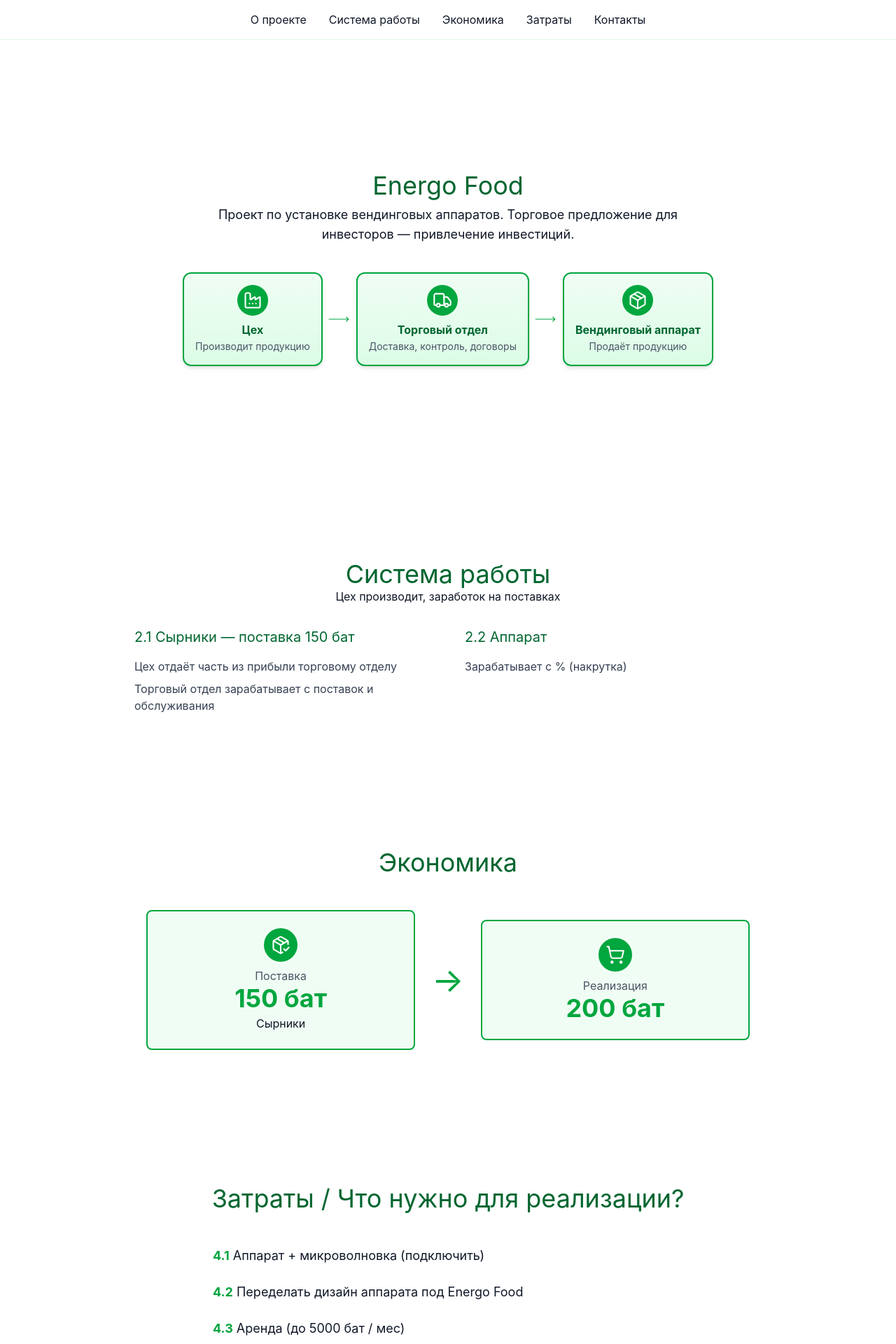
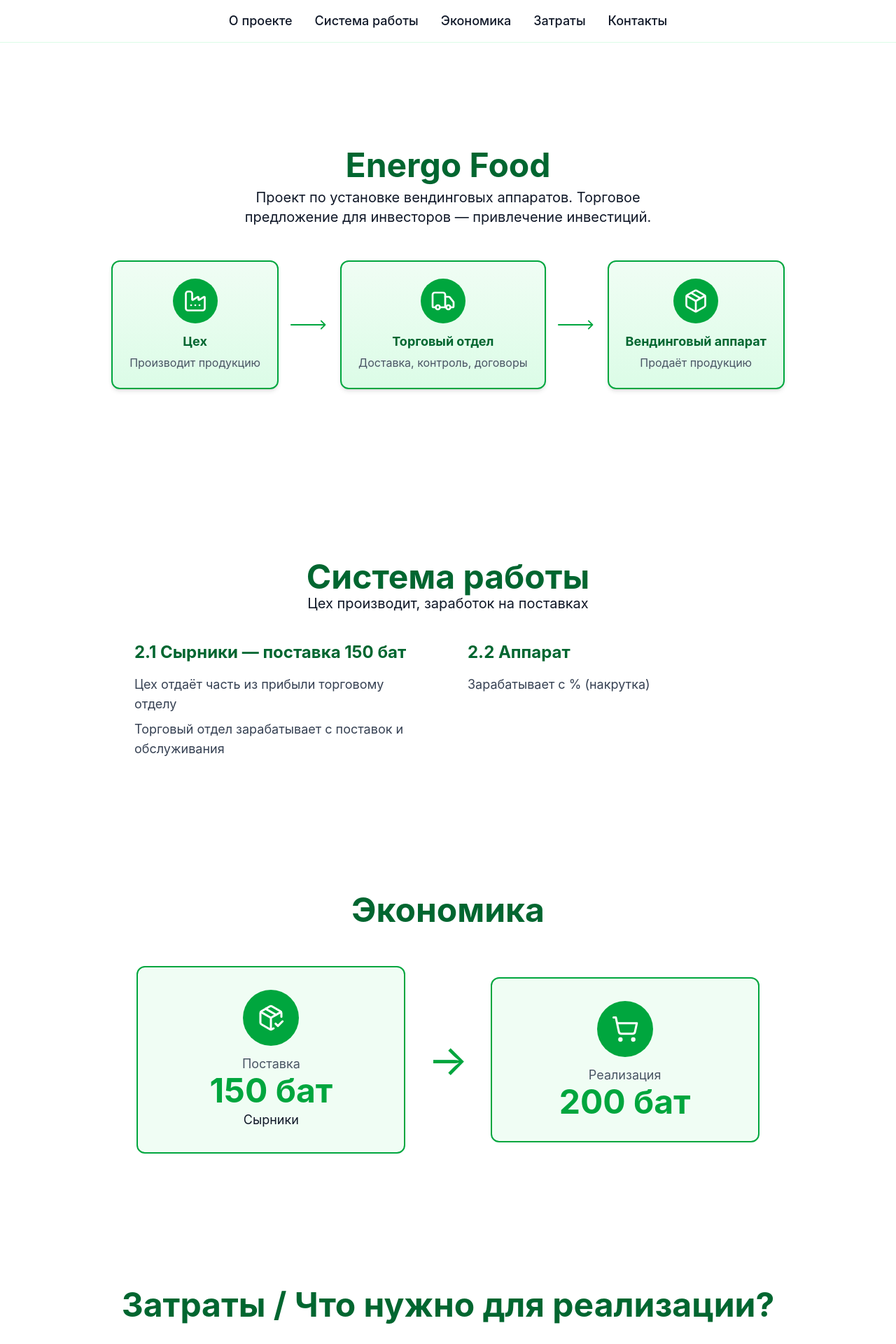
Before and after one commit to webdiller/vending, a React (Vite) app: page / in a window 1280 px wide. Shown: the top 1920 px of the page at 70% size. Built offline with nearby package versions, Linux system fonts and the light colour scheme.

Commit message:
upd: upd app

```diff
--- a/src/components/Presentation.tsx
+++ b/src/components/Presentation.tsx
@@ -14,7 +14,7 @@
 
 export default function Presentation() {
   const arrowSvg = (
-    <svg viewBox="0 0 60 24" fill="none" className="w-6 h-5 md:w-8 md:h-5 shrink-0">
+    <svg viewBox="0 0 60 24" fill="none" className="w-8 h-6 sm:w-10 sm:h-7 md:w-12 md:h-8 lg:w-14 lg:h-9 shrink-0">
       <path
         d="M2 12h52M48 6l6 6-6 6"
         stroke="currentColor"
@@ -33,7 +33,7 @@
             <a
               key={id}
               href={`#${id}`}
-              className="text-sm md:text-base text-green-800 hover:text-green-600 transition-colors px-2 py-1 rounded hover:bg-green-50"
+              className="text-base md:text-lg text-green-800 hover:text-green-600 transition-colors px-2 py-1 rounded hover:bg-green-50 font-medium"
             >
               {label}
             </a>
@@ -47,61 +47,61 @@
           id="hero"
           className="min-h-[80vh] flex flex-col items-center justify-center text-center px-4 py-16 md:py-24"
         >
-          <h2 className="text-xl sm:text-2xl md:text-3xl lg:text-4xl font-normal text-green-800">
+          <h2 className="text-2xl sm:text-3xl md:text-4xl lg:text-5xl font-bold text-green-800">
             Energo Food
           </h2>
-          <p className="text-sm sm:text-base md:text-lg text-center max-w-2xl mt-2">
+          <p className="text-base sm:text-lg md:text-xl text-center max-w-2xl mt-2">
             Проект по установке вендинговых аппаратов. Торговое предложение для
             инвесторов — привлечение инвестиций.
           </p>
-          <div className="flex flex-col md:flex-row flex-wrap items-center justify-center gap-2 md:gap-2 max-w-3xl mx-auto mt-4 md:mt-10">
-            <div className="flex flex-col items-center text-center p-3 md:p-4 bg-linear-to-b from-green-50 to-green-100 border-2 border-green-600 rounded-xl shadow-md w-full md:w-auto md:min-w-[120px] shrink-0">
-              <div className="flex items-center justify-center w-9 h-9 md:w-11 md:h-11 rounded-full bg-green-600 text-white mb-1 md:mb-2">
-                <Factory size={24} strokeWidth={1.8} className="md:w-7 md:h-7 shrink-0" />
+          <div className="flex flex-col xl:flex-row items-center justify-center gap-3 md:gap-4 max-w-4xl mx-auto mt-6 md:mt-12">
+            <div className="flex flex-col items-center text-center p-4 md:p-6 bg-linear-to-b from-green-50 to-green-100 border-2 border-green-600 rounded-xl shadow-md w-full md:w-auto md:min-w-[160px] shrink-0">
+              <div className="flex items-center justify-center w-12 h-12 sm:w-14 sm:h-14 md:w-16 md:h-16 rounded-full bg-green-600 text-white mb-2 md:mb-3">
+                <Factory size={32} strokeWidth={1.8} className="w-7 h-7 sm:w-8 sm:h-8 md:w-9 md:h-9 shrink-0" />
               </div>
-              <div className="font-bold text-green-800 text-xs sm:text-sm md:text-base">Цех</div>
-              <div className="text-gray-600 text-[10px] sm:text-xs md:text-sm mt-0.5">Производит продукцию</div>
+              <div className="font-bold text-green-800 text-sm sm:text-base md:text-lg">Цех</div>
+              <div className="text-gray-600 text-xs sm:text-sm md:text-base mt-1">Производит продукцию</div>
             </div>
-            <div className="flex items-center justify-center text-green-600 rotate-90 md:rotate-0 shrink-0">
+            <div className="flex items-center justify-center text-green-600 rotate-90 xl:rotate-0 shrink-0">
               {arrowSvg}
             </div>
-            <div className="flex flex-col items-center text-center p-3 md:p-4 bg-linear-to-b from-green-50 to-green-100 border-2 border-green-600 rounded-xl shadow-md w-full md:w-auto md:min-w-[120px] shrink-0">
-              <div className="flex items-center justify-center w-9 h-9 md:w-11 md:h-11 rounded-full bg-green-600 text-white mb-1 md:mb-2">
-                <Truck size={24} strokeWidth={1.8} className="md:w-7 md:h-7 shrink-0" />
+            <div className="flex flex-col items-center text-center p-4 md:p-6 bg-linear-to-b from-green-50 to-green-100 border-2 border-green-600 rounded-xl shadow-md w-full md:w-auto md:min-w-[160px] shrink-0">
+              <div className="flex items-center justify-center w-12 h-12 sm:w-14 sm:h-14 md:w-16 md:h-16 rounded-full bg-green-600 text-white mb-2 md:mb-3">
+                <Truck size={32} strokeWidth={1.8} className="w-7 h-7 sm:w-8 sm:h-8 md:w-9 md:h-9 shrink-0" />
               </div>
-              <div className="font-bold text-green-800 text-xs sm:text-sm md:text-base">Торговый отдел</div>
-              <div className="text-gray-600 text-[10px] sm:text-xs md:text-sm mt-0.5">Доставка, контроль, договоры</div>
+              <div className="font-bold text-green-800 text-sm sm:text-base md:text-lg">Торговый отдел</div>
+              <div className="text-gray-600 text-xs sm:text-sm md:text-base mt-1">Доставка, контроль, договоры</div>
             </div>
-            <div className="flex items-center justify-center text-green-600 rotate-90 md:rotate-0 shrink-0">
+            <div className="flex items-center justify-center text-green-600 rotate-90 xl:rotate-0 shrink-0">
               {arrowSvg}
             </div>
-            <div className="flex flex-col items-center text-center p-3 md:p-4 bg-linear-to-b from-green-50 to-green-100 border-2 border-green-600 rounded-xl shadow-md w-full md:w-auto md:min-w-[120px] shrink-0">
-              <div className="flex items-center justify-center w-9 h-9 md:w-11 md:h-11 rounded-full bg-green-600 text-white mb-1 md:mb-2">
-                <Package size={24} strokeWidth={1.8} className="md:w-7 md:h-7 shrink-0" />
+            <div className="flex flex-col items-center text-center p-4 md:p-6 bg-linear-to-b from-green-50 to-green-100 border-2 border-green-600 rounded-xl shadow-md w-full md:w-auto md:min-w-[160px] shrink-0">
+              <div className="flex items-center justify-center w-12 h-12 sm:w-14 sm:h-14 md:w-16 md:h-16 rounded-full bg-green-600 text-white mb-2 md:mb-3">
+                <Package size={32} strokeWidth={1.8} className="w-7 h-7 sm:w-8 sm:h-8 md:w-9 md:h-9 shrink-0" />
               </div>
-              <div className="font-bold text-green-800 text-xs sm:text-sm md:text-base">Вендинговый аппарат</div>
-              <div className="text-gray-600 text-[10px] sm:text-xs md:text-sm mt-0.5">Продаёт продукцию</div>
+              <div className="font-bold text-green-800 text-sm sm:text-base md:text-lg">Вендинговый аппарат</div>
+              <div className="text-gray-600 text-xs sm:text-sm md:text-base mt-1">Продаёт продукцию</div>
             </div>
           </div>
         </section>
 
         {/* 2 Система работы */}
         <section id="system" className="px-4 py-16 md:py-24 text-center">
-          <h2 className="text-xl sm:text-2xl md:text-3xl lg:text-4xl font-normal text-green-800">
+          <h2 className="text-2xl sm:text-3xl md:text-4xl lg:text-5xl font-bold text-green-800">
             Система работы
           </h2>
-          <p className="text-sm sm:text-base mb-4 md:mb-8">Цех производит, заработок на поставках</p>
-          <div className="grid grid-cols-1 md:grid-cols-2 gap-6 md:gap-12 text-left max-w-4xl mx-auto">
+          <p className="text-base sm:text-lg md:text-xl mb-6 md:mb-10">Цех производит, заработок на поставках</p>
+          <div className="grid grid-cols-1 md:grid-cols-2 gap-8 md:gap-14 text-left max-w-4xl mx-auto">
             <div>
-              <h3 className="text-base sm:text-lg md:text-xl mb-4 text-green-800">2.1 Сырники — поставка 150 бат</h3>
-              <ul className="text-xs sm:text-sm md:text-base space-y-2 text-gray-700">
+              <h3 className="text-lg sm:text-xl md:text-2xl font-bold mb-4 text-green-800">2.1 Сырники — поставка 150 бат</h3>
+              <ul className="text-sm sm:text-base md:text-lg space-y-2 text-gray-700">
                 <li>Цех отдаёт часть из прибыли торговому отделу</li>
                 <li>Торговый отдел зарабатывает с поставок и обслуживания</li>
               </ul>
             </div>
             <div>
-              <h3 className="text-base sm:text-lg md:text-xl mb-4 text-green-800">2.2 Аппарат</h3>
-              <ul className="text-xs sm:text-sm md:text-base space-y-2 text-gray-700">
+              <h3 className="text-lg sm:text-xl md:text-2xl font-bold mb-4 text-green-800">2.2 Аппарат</h3>
+              <ul className="text-sm sm:text-base md:text-lg space-y-2 text-gray-700">
                 <li>Зарабатывает с % (накрутка)</li>
               </ul>
             </div>
@@ -110,37 +110,37 @@
 
         {/* 3 Экономика */}
         <section id="economics" className="px-4 py-16 md:py-24 text-center">
-          <h2 className="text-xl sm:text-2xl md:text-3xl lg:text-4xl font-normal text-green-800">
+          <h2 className="text-2xl sm:text-3xl md:text-4xl lg:text-5xl font-bold text-green-800">
             Экономика
           </h2>
-          <div className="flex flex-col md:flex-row items-center justify-center gap-3 md:gap-6 mt-6 md:mt-12">
-            <div className="border-2 border-green-600 rounded-lg p-4 md:p-6 bg-green-50 text-center max-w-sm w-full">
-              <div className="flex items-center justify-center w-10 h-10 md:w-12 md:h-12 rounded-full bg-green-600 text-white mx-auto mb-2">
-                <PackageCheck size={24} strokeWidth={1.8} className="md:w-7 md:h-7 shrink-0" />
+          <div className="flex flex-col md:flex-row items-center justify-center gap-4 md:gap-8 mt-8 md:mt-14">
+            <div className="border-2 border-green-600 rounded-xl p-6 md:p-8 bg-green-50 text-center max-w-sm w-full">
+              <div className="flex items-center justify-center w-14 h-14 sm:w-16 sm:h-16 md:w-20 md:h-20 rounded-full bg-green-600 text-white mx-auto mb-3">
+                <PackageCheck size={36} strokeWidth={1.8} className="w-9 h-9 sm:w-10 sm:h-10 shrink-0" />
               </div>
-              <p className="text-xs sm:text-sm md:text-base text-gray-600">Поставка</p>
-              <p className="text-2xl sm:text-3xl md:text-4xl font-bold text-green-600">150 бат</p>
-              <p className="text-xs sm:text-sm md:text-base mt-1">Сырники</p>
+              <p className="text-sm sm:text-base md:text-lg text-gray-600">Поставка</p>
+              <p className="text-3xl sm:text-4xl md:text-5xl font-bold text-green-600">150 бат</p>
+              <p className="text-sm sm:text-base md:text-lg mt-1">Сырники</p>
             </div>
-            <span className="text-green-600 text-2xl sm:text-3xl md:text-4xl lg:text-5xl rotate-90 md:rotate-0 shrink-0">
+            <span className="text-green-600 text-3xl sm:text-4xl md:text-5xl lg:text-6xl rotate-90 xl:rotate-0 shrink-0">
               →
             </span>
-            <div className="border-2 border-green-600 rounded-lg p-4 md:p-6 bg-green-50 text-center max-w-sm w-full">
-              <div className="flex items-center justify-center w-10 h-10 md:w-12 md:h-12 rounded-full bg-green-600 text-white mx-auto mb-2">
-                <ShoppingCart size={24} strokeWidth={1.8} className="md:w-7 md:h-7 shrink-0" />
+            <div className="border-2 border-green-600 rounded-xl p-6 md:p-8 bg-green-50 text-center max-w-sm w-full">
+              <div className="flex items-center justify-center w-14 h-14 sm:w-16 sm:h-16 md:w-20 md:h-20 rounded-full bg-green-600 text-white mx-auto mb-3">
+                <ShoppingCart size={36} strokeWidth={1.8} className="w-9 h-9 sm:w-10 sm:h-10 shrink-0" />
               </div>
-              <p className="text-xs sm:text-sm md:text-base text-gray-600">Реализация</p>
-              <p className="text-2xl sm:text-3xl md:text-4xl font-bold text-green-600">200 бат</p>
+              <p className="text-sm sm:text-base md:text-lg text-gray-600">Реализация</p>
+              <p className="text-3xl sm:text-4xl md:text-5xl font-bold text-green-600">200 бат</p>
             </div>
           </div>
         </section>
 
         {/* 4 Затраты */}
         <section id="costs" className="px-4 py-16 md:py-24 text-center">
-          <h2 className="text-xl sm:text-2xl md:text-3xl lg:text-4xl font-normal text-green-800">
+          <h2 className="text-2xl sm:text-3xl md:text-4xl lg:text-5xl font-bold text-green-800">
             Затраты / Что нужно для реализации?
           </h2>
-          <ul className="text-left mt-6 md:mt-12 space-y-4 md:space-y-6 text-sm sm:text-base md:text-lg max-w-2xl mx-auto">
+          <ul className="text-left mt-8 md:mt-14 space-y-5 md:space-y-7 text-base sm:text-lg md:text-xl max-w-2xl mx-auto">
             <li>
               <strong className="text-green-600">4.1</strong> Аппарат + микроволновка
               (подключить)
@@ -162,20 +162,20 @@
 
         {/* 5 Контакты */}
         <section id="contacts" className="px-4 py-16 md:py-24 text-center">
-          <h2 className="text-xl sm:text-2xl md:text-3xl lg:text-4xl font-normal text-green-800">
+          <h2 className="text-2xl sm:text-3xl md:text-4xl lg:text-5xl font-bold text-green-800">
             Свяжитесь с нами
           </h2>
-          <p className="text-sm sm:text-base mb-4 md:mb-8">Для обсуждения инвестиций и партнёрства</p>
-          <div className="flex justify-center items-center gap-2 md:gap-4">
+          <p className="text-base sm:text-lg md:text-xl mb-6 md:mb-10">Для обсуждения инвестиций и партнёрства</p>
+          <div className="flex justify-center items-center gap-4 md:gap-6">
             {siteConfig.messengers.telegram && (
               <a
                 href={siteConfig.messengers.telegram}
                 target="_blank"
                 rel="noopener noreferrer"
                 aria-label="Telegram"
-                className="inline-flex items-center justify-center w-10 h-10 md:w-12 md:h-12 rounded-full hover:scale-110 transition-transform text-green-600 hover:text-green-700"
+                className="inline-flex items-center justify-center w-12 h-12 sm:w-14 sm:h-14 md:w-16 md:h-16 rounded-full hover:scale-110 transition-transform text-green-600 hover:text-green-700"
               >
-                <img src={telegramIcon} alt="Telegram" className="w-6 h-6 md:w-8 md:h-8" />
+                <img src={telegramIcon} alt="Telegram" className="w-7 h-7 sm:w-8 sm:h-8 md:w-10 md:h-10" />
               </a>
             )}
             {siteConfig.messengers.whatsapp && (
@@ -184,9 +184,9 @@
                 target="_blank"
                 rel="noopener noreferrer"
                 aria-label="WhatsApp"
-                className="inline-flex items-center justify-center w-10 h-10 md:w-12 md:h-12 rounded-full hover:scale-110 transition-transform text-green-600 hover:text-green-700"
+                className="inline-flex items-center justify-center w-12 h-12 sm:w-14 sm:h-14 md:w-16 md:h-16 rounded-full hover:scale-110 transition-transform text-green-600 hover:text-green-700"
               >
-                <img src={whatsappIcon} alt="WhatsApp" className="w-6 h-6 md:w-8 md:h-8" />
+                <img src={whatsappIcon} alt="WhatsApp" className="w-7 h-7 sm:w-8 sm:h-8 md:w-10 md:h-10" />
               </a>
             )}
             {siteConfig.messengers.viber && (
@@ -195,13 +195,13 @@
                 target="_blank"
                 rel="noopener noreferrer"
                 aria-label="Viber"
-                className="inline-flex items-center justify-center w-10 h-10 md:w-12 md:h-12 rounded-full hover:scale-110 transition-transform text-green-600 hover:text-green-700"
+                className="inline-flex items-center justify-center w-12 h-12 sm:w-14 sm:h-14 md:w-16 md:h-16 rounded-full hover:scale-110 transition-transform text-green-600 hover:text-green-700"
               >
-                <img src={viberIcon} alt="Viber" className="w-6 h-6 md:w-8 md:h-8" />
+                <img src={viberIcon} alt="Viber" className="w-7 h-7 sm:w-8 sm:h-8 md:w-10 md:h-10" />
               </a>
             )}
           </div>
-          <p className="mt-6 md:mt-8 text-xs sm:text-sm text-gray-600">
+          <p className="mt-8 md:mt-10 text-sm sm:text-base text-gray-600">
             Telegram · WhatsApp · Viber
           </p>
         </section>
```
